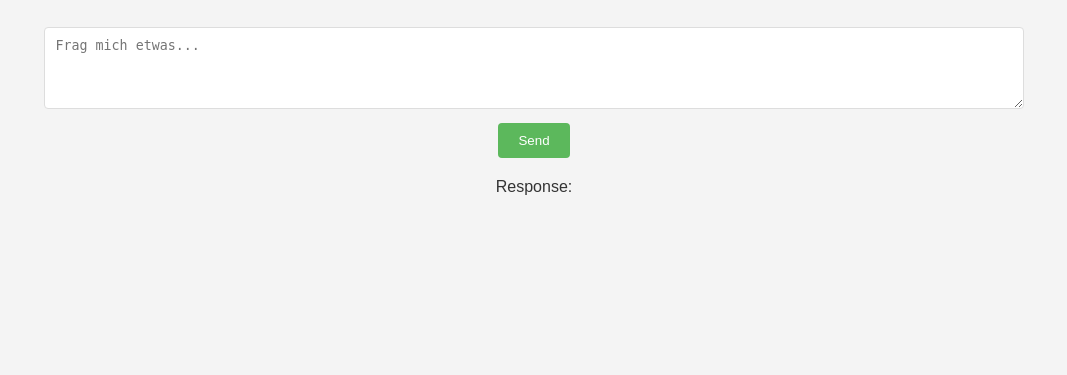
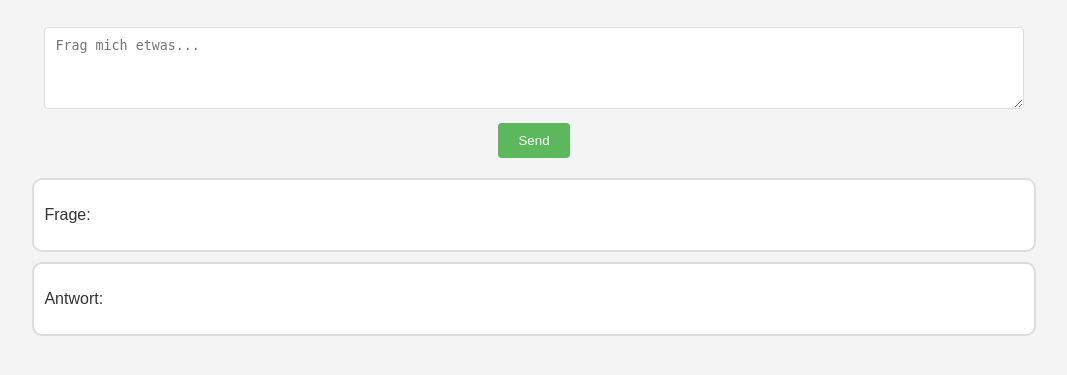
Before and after one commit to nicolasbeglinger/noeldeke-gpt, a Django app: page / in a window 1280 px wide. Shown: the part 167-542 px from the top of the page, without its empty margins (106-1173 px from the left). Run offline with Django 5.2, Linux system fonts and the light colour scheme.

Commit message:
Frage und Antwort in Kästen

```diff
--- a/chat/templates/chat/index.html
+++ b/chat/templates/chat/index.html
@@ -38,8 +38,19 @@
     button:hover {
         background-color: #4cae4c;
     }
+
+    .message-box {
+        background-color: white;
+        border: 2px solid #ddd;
+        border-radius: 10px;
+        padding: 10px;
+        margin: 10px 0;
+        text-align: left;
+        width: 80%;
+        margin-left: auto;
+        margin-right: auto;
+    }
 </style>
-
 
 <html>
 <head>
@@ -53,6 +64,11 @@
         <textarea name="user_input" placeholder="Frag mich etwas..." rows="4" cols="50"></textarea>
         <button type="submit">Send</button>
     </form>
-    <p>Response: {{ response }}</p>
+    <div class="message-box">
+        <p>Frage: {{ user_input }}</p>
+    </div>
+    <div class="message-box">
+        <p>Antwort: {{ response }}</p>
+    </div>
 </body>
 </html>
--- a/chat/views.py
+++ b/chat/views.py
@@ -6,6 +6,7 @@ client = OpenAI(api_key=settings.OPENAI_API_KEY)
 
 def index(request):
     response_message = ""
+    user_input = ""
 
     # Read the handbook file
     with open('chat/handbuch.txt', 'r') as file:
@@ -32,4 +33,4 @@ def index(request):
         except Exception as e:
             response_message = f"An error occurred: {str(e)}"
 
-    return render(request, 'chat/index.html', {'response': response_message})
+    return render(request, 'chat/index.html', {'user_input': user_input, 'response': response_message})
--- a/noeldekegpt/settings.py
+++ b/noeldekegpt/settings.py
@@ -40,7 +40,7 @@ INSTALLED_APPS = [
     'chat',
 ]
 
-OPENAI_API_KEY = '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'
+OPENAI_API_KEY = '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'
 
 MIDDLEWARE = [
     'django.middleware.security.SecurityMiddleware',
```
